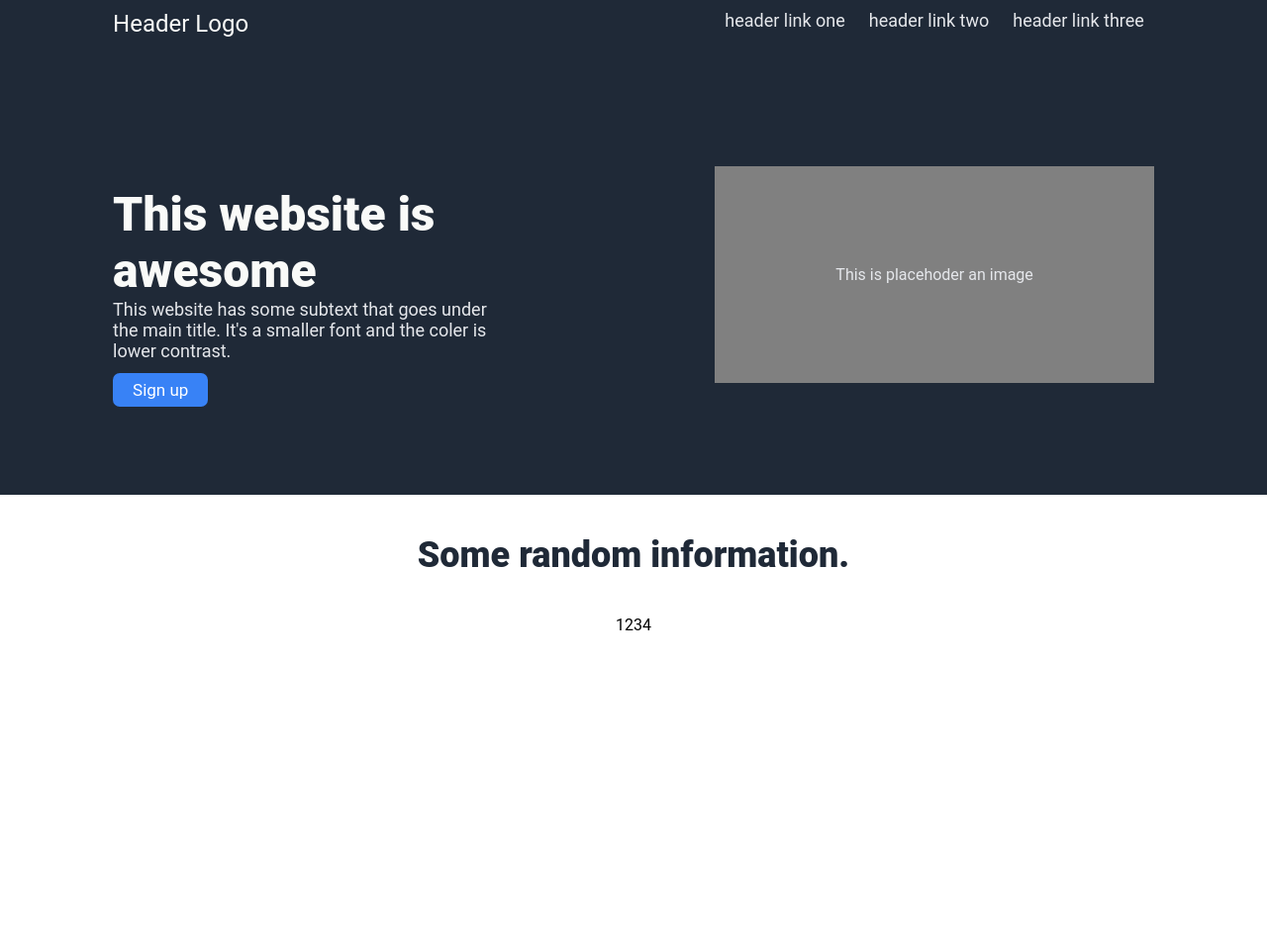
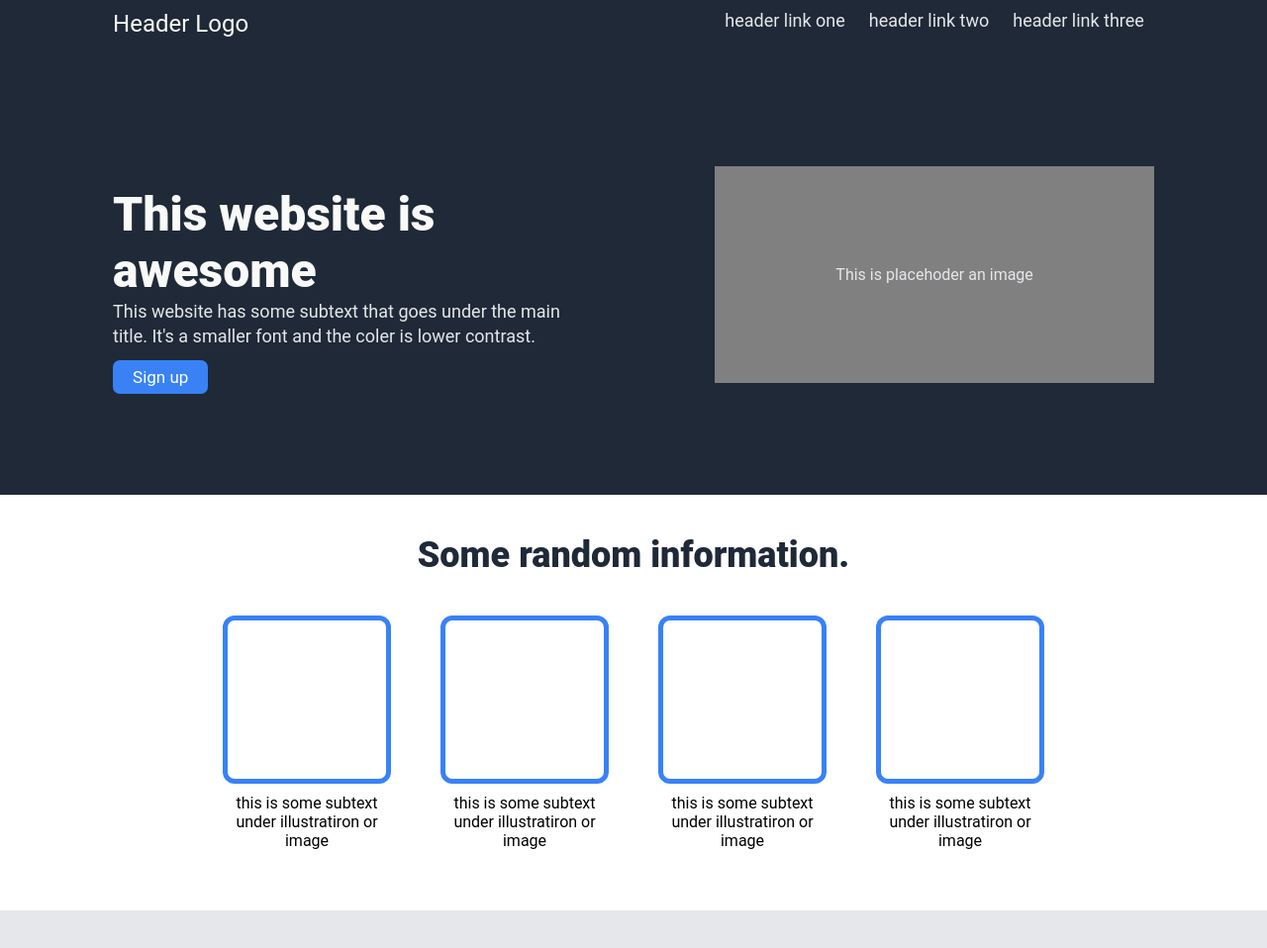
Before and after one commit to Rz0n/Landing-Page, a plain HTML site: page index.html in a window 1280 px wide. Shown: the whole page at 99% size. Before the commit the page ends 800 px from the top, so only its background shows below. Drawn offline with Linux system fonts and the light colour scheme.

Commit message:
add new staff to project and style for new elements

```diff
--- a/index.html
+++ b/index.html
@@ -14,7 +14,7 @@
                     <p>Header Logo</p>
                 <div class="pragraph">
                     <p class="main-text">This website is awesome</p>
-                    <p>This website has some subtext that goes under the main title. It's a smaller font and the coler is lower contrast. </p>
+                    <p class="website-text">This website has some subtext that goes under the main title. It's a smaller font and the coler is lower contrast. </p>
                     <button class="btn">Sign up</button>
                 </div>
                 </div>
@@ -34,13 +34,21 @@
         <div class="hero">
             <h2 class="hero-info">Some random information.</h2>
             <div class="img-con">
-                <div>1</div>
-                <div>2</div>
-                <div>3</div>
-                <div>4</div>
+                <div class="square"></div>
+                <div class="square"></div>
+                <div class="square"></div>
+                <div class="square"></div>
+            </div>
+            <div class="texts-1">
+                <p>this is some subtext under illustratiron or image</p>
+                <p>this is some subtext under illustratiron or image</p>
+                <p>this is some subtext under illustratiron or image</p>
+                <p>this is some subtext under illustratiron or image</p>
             </div>
         </div>
-        <div class="information"></div>
+        <div class="information">
+
+        </div>
         <div class="text-con"></div>
         <div class="footer"></div>
     </div>
--- a/style.css
+++ b/style.css
@@ -53,6 +53,10 @@
     width: 400px;
 }
 
+.website-text {
+    width: 465px;
+    line-height: 1.4;
+}
 
 .main-text {
     align-self: center;
@@ -93,5 +97,30 @@
     display: flex;
     justify-content: center;
     margin-top: 40px;
+    gap: 50px;
+}
 
+.square {
+    border: 5px solid #3882F6;
+    border-radius: 12px;
+    padding: 80px;
 }
+
+.texts-1 {
+    display: flex;
+    justify-content: center;
+    gap: 50px;
+}
+
+.texts-1 > p {
+    width: 170px;
+    text-align: center;
+    margin-top: 10px;
+    line-height: 1.2;
+}
+
+.information {
+    background-color: #E5E7EB;
+    margin-top: 60px;
+    height: 300px;
+}
```
